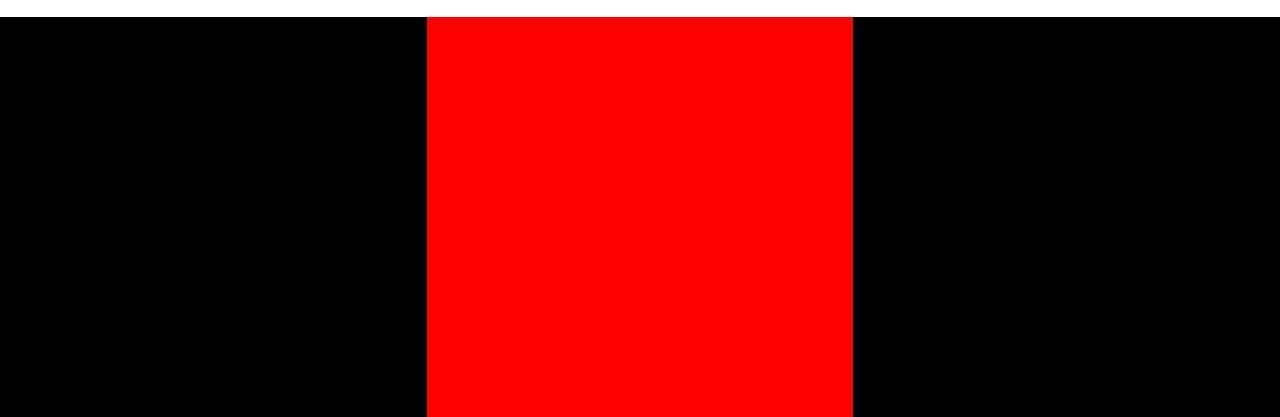
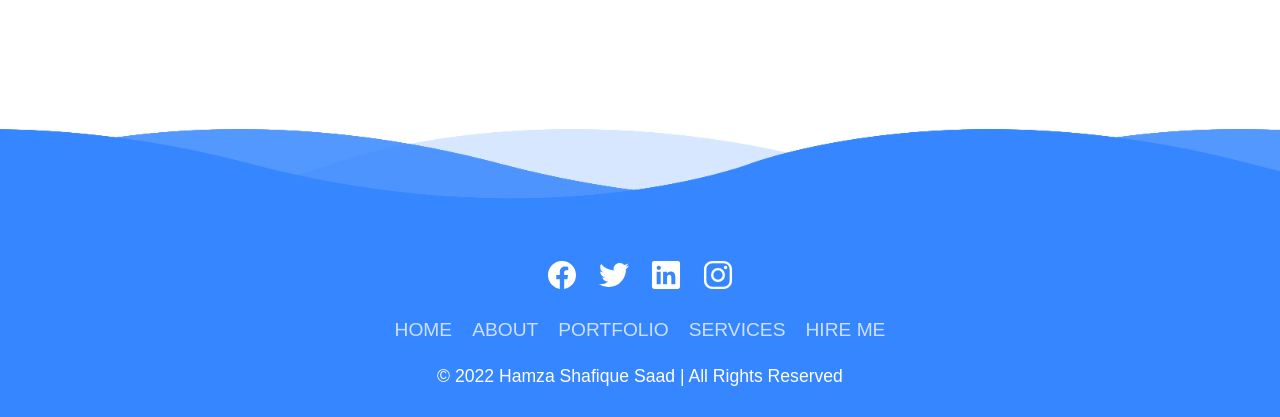
Before and after one commit to anightclub/persnol-portfolio, a plain HTML site: page Portfolio.html in a window 1280 px wide. Shown: the part 1618-2035 px from the top of the page. Drawn offline with nearby package versions, Linux system fonts and the light colour scheme.

Commit message:
footer added

```diff
--- a/Portfolio.html
+++ b/Portfolio.html
@@ -6,6 +6,7 @@
     <meta name="viewport" content="width=device-width, initial-scale=1.0">
     <link rel="stylesheet" href="style.css">
     <link href='https://fonts.googleapis.com/css?family=Roboto' rel='stylesheet'>
+    <link rel="stylesheet" href="https://fonts.googleapis.com/css?family=Abril+Fatface|Poppins">
     <title>Portfolio</title>
 </head>
 <body>
@@ -71,10 +72,31 @@
             <h2>An educational institute website</h2>
         </div>
     </div>
-    <footer>
-        <section ></section>
-        <section style="background-color: red;"></section>
-        <section></section>
-    </footer>
+    <section class="foot">
+       <footer>
+        <div class="waves">
+            <div class="wave" id="wave1"></div>
+            <div class="wave" id="wave2"></div>
+            <div class="wave" id="wave3"></div>
+            <div class="wave" id="wave4"></div>
+        </div>
+        <ul class="social">
+            <li><a href="#"><ion-icon name="logo-facebook"></ion-icon></a></li>
+            <li><a href="#"><ion-icon name="logo-twitter"></ion-icon></a></li>
+            <li><a href="#"><ion-icon name="logo-linkedin"></ion-icon></a></li>
+            <li><a href="#"><ion-icon name="logo-instagram"></ion-icon></a></li>
+        </ul>
+        <ul class="menu">
+            <li><a href="index.html">HOME</a></li>
+            <li><a href="#">ABOUT</a></li>
+            <li><a href="Portfolio.html">PORTFOLIO</a></li>
+            <li><a href="#">SERVICES</a></li>
+            <li><a href="#">HIRE ME</a></li>
+          </ul>
+          <p>© 2022 Hamza Shafique Saad | All Rights Reserved</p>
+       </footer>
+    </section>
+    <script type="module" src="https://unpkg.com/ionicons@5.5.2/dist/ionicons/ionicons.esm.js"></script>
+<script nomodule src="https://unpkg.com/ionicons@5.5.2/dist/ionicons/ionicons.js"></script>
 </body>
 </html>
--- a/style.css
+++ b/style.css
@@ -158,9 +158,111 @@ nav img {
     width: 290px;
     height: 290px;
 }
+.foot {
+    font-family: 'Poppins', sans-serif;
+    box-sizing: border-box;
+    display: flex;
+    min-height: 50vh;
+    justify-content: flex-end;
+    align-items: flex-end;
+}
 footer {
-    height: 400px;
-    background-color: #000;
-    display: grid;
-    grid-template-columns: 1fr 1fr 1fr;
+    position: relative;
+    width: 100%;
+    background: #3586ff;
+    min-height: 100px;
+    padding: 20px 50px;
+    display: flex;
+    justify-content: center;
+    align-items: center;
+    flex-direction: column;
 }
+footer .social, footer .menu {
+    position: relative;
+    display: flex;
+    justify-content: center;
+    align-items: center;
+    margin: 10px 0;
+}
+footer .social li, footer .menu li {
+    list-style: none;
+}
+footer .social li a {
+    font-size: 2em;
+    color: #fff;
+    margin: 0 10px;
+    display: inline-block;
+    transition: 0.5s;
+}
+footer .social li a:hover {
+    transform: translateY(-10px);
+}
+footer .menu li a {
+    font-size: 1.2em;
+    color: #fff;
+    margin: 0 10px;
+    display: inline-block;
+    transition: 0.5s;
+    text-decoration: none;
+    opacity: 0.75;
+}
+footer .menu li a:hover{
+    opacity: 1;
+
+}
+footer p {
+    color: #fff;
+    text-align: center;
+    margin-top: 15px;
+    margin-bottom: 10px;
+    font-size: 1.1em;
+}
+footer .wave {
+    position: absolute;
+    top: -100px;
+    left: 0;
+    width: 100%;
+    height: 100px;
+    background: url(wave.png);
+    background-size:  1000px 100px;
+}
+footer .wave#wave1 {
+    z-index: 1000;
+    opacity: 1;
+    bottom: 0;
+    animation: animateWave 4s linear infinite;
+}
+footer .wave#wave2 {
+    z-index: 999;
+    opacity: 0.5;
+    bottom: 10px;
+    animation: animateWave_02 4s linear infinite;
+}
+footer .wave#wave3 {
+    z-index: 1000;
+    opacity: 0.2;
+    bottom: 15px;
+    animation: animateWave 3s linear infinite;
+}
+footer .wave#wave4 {
+    z-index: 999;
+    opacity: 0.7;
+    bottom: 20px;
+    animation: animateWave_02 3s linear infinite;
+}
+@keyframes animateWave {
+    0% {
+        background-position-x: 1000px;
+    }
+    100% {
+        background-position-x: 0px;
+    }
+}
+@keyframes animateWave-02 {
+    0% {
+        background-position-x: 0px;
+    }
+    100% {
+        background-position-x: 1000px;
+    }
+}
```
Also changed, not shown: index.html (+26 -0 lines), wave.png (added).
